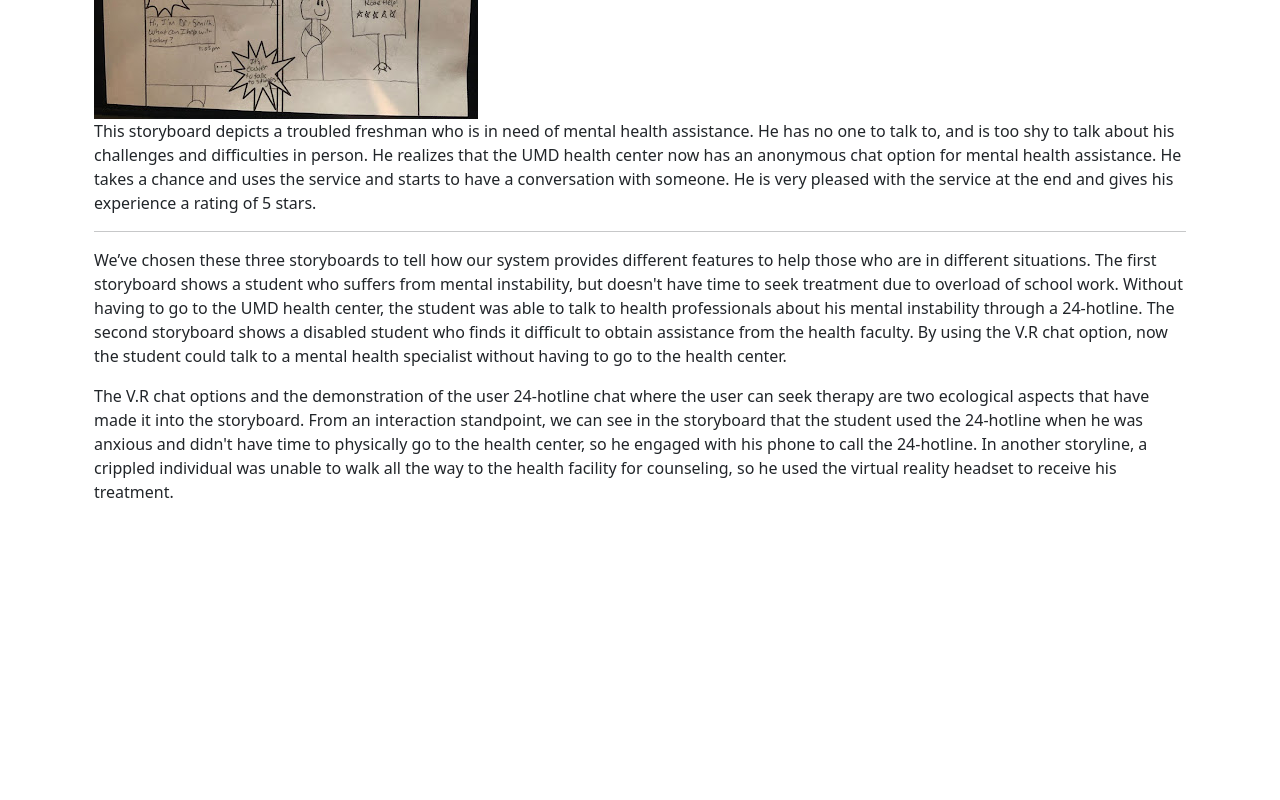
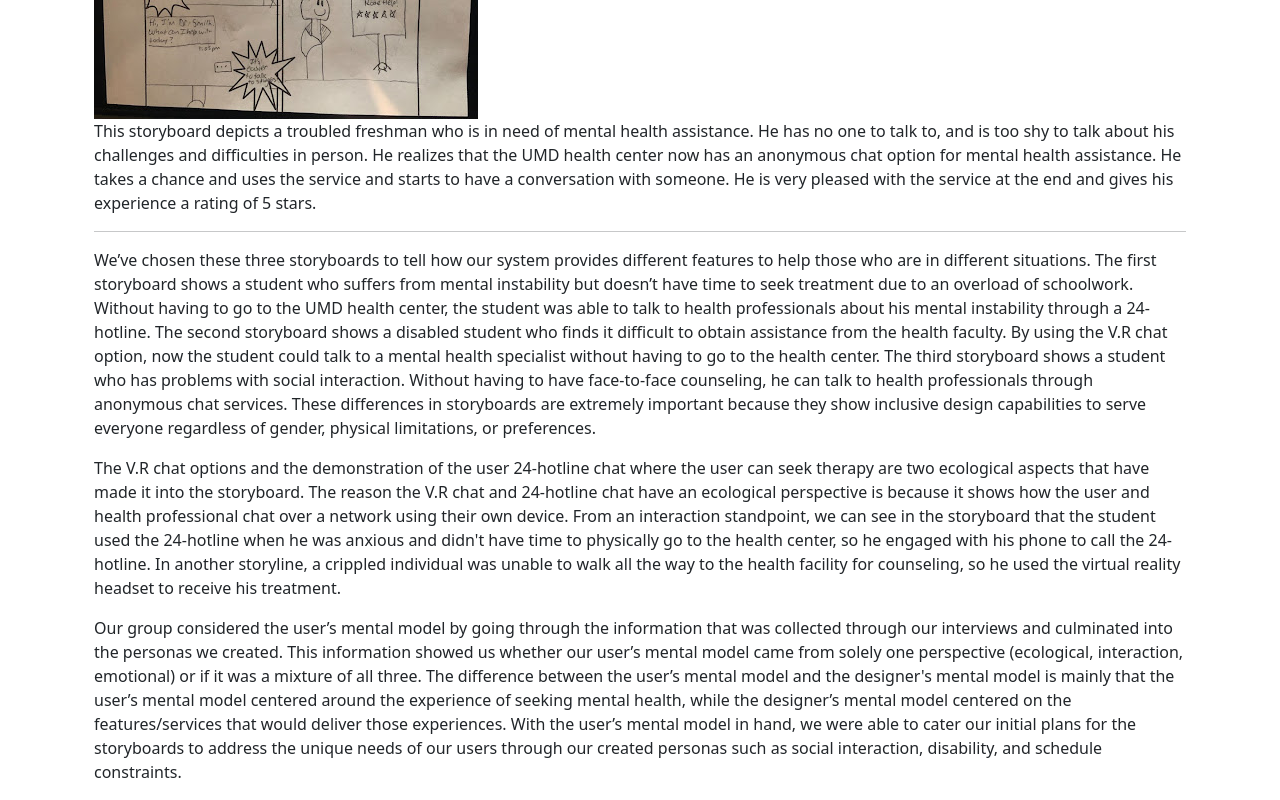
Before and after one commit to jerrycrews1/inst362_group_2, a website: page client/conceptual_design/index.html in a window 1280 px wide. Shown: the part 8465-9265 px from the top of the page. Before the commit the page ends 8985 px from the top, so only its background shows below. Drawn offline with nearby package versions, Linux system fonts and the light colour scheme.

Commit message:
finished conceptual design

```diff
--- a/client/conceptual_design/index.html
+++ b/client/conceptual_design/index.html
@@ -360,29 +360,58 @@
                         We’ve chosen these three storyboards to tell how our
                         system provides different features to help those who are
                         in different situations. The first storyboard shows a
-                        student who suffers from mental instability, but doesn't
-                        have time to seek treatment due to overload of school
-                        work. Without having to go to the UMD health center, the
-                        student was able to talk to health professionals about
-                        his mental instability through a 24-hotline. The second
-                        storyboard shows a disabled student who finds it
-                        difficult to obtain assistance from the health faculty.
-                        By using the V.R chat option, now the student could talk
-                        to a mental health specialist without having to go to
-                        the health center.
+                        student who suffers from mental instability but doesn’t
+                        have time to seek treatment due to an overload of
+                        schoolwork. Without having to go to the UMD health
+                        center, the student was able to talk to health
+                        professionals about his mental instability through a
+                        24-hotline. The second storyboard shows a disabled
+                        student who finds it difficult to obtain assistance from
+                        the health faculty. By using the V.R chat option, now
+                        the student could talk to a mental health specialist
+                        without having to go to the health center. The third
+                        storyboard shows a student who has problems with social
+                        interaction. Without having to have face-to-face
+                        counseling, he can talk to health professionals through
+                        anonymous chat services. These differences in
+                        storyboards are extremely important because they show
+                        inclusive design capabilities to serve everyone
+                        regardless of gender, physical limitations, or
+                        preferences.
                     </p>
                     <p>
                         The V.R chat options and the demonstration of the user
                         24-hotline chat where the user can seek therapy are two
                         ecological aspects that have made it into the
-                        storyboard. From an interaction standpoint, we can see
-                        in the storyboard that the student used the 24-hotline
-                        when he was anxious and didn't have time to physically
-                        go to the health center, so he engaged with his phone to
-                        call the 24-hotline. In another storyline, a crippled
-                        individual was unable to walk all the way to the health
-                        facility for counseling, so he used the virtual reality
-                        headset to receive his treatment.
+                        storyboard. The reason the V.R chat and 24-hotline chat
+                        have an ecological perspective is because it shows how
+                        the user and health professional chat over a network
+                        using their own device. From an interaction standpoint,
+                        we can see in the storyboard that the student used the
+                        24-hotline when he was anxious and didn't have time to
+                        physically go to the health center, so he engaged with
+                        his phone to call the 24-hotline. In another storyline,
+                        a crippled individual was unable to walk all the way to
+                        the health facility for counseling, so he used the
+                        virtual reality headset to receive his treatment.
+                    </p>
+                    <p>
+                        Our group considered the user’s mental model by going
+                        through the information that was collected through our
+                        interviews and culminated into the personas we created.
+                        This information showed us whether our user’s mental
+                        model came from solely one perspective (ecological,
+                        interaction, emotional) or if it was a mixture of all
+                        three. The difference between the user’s mental model
+                        and the designer's mental model is mainly that the
+                        user’s mental model centered around the experience of
+                        seeking mental health, while the designer’s mental model
+                        centered on the features/services that would deliver
+                        those experiences. With the user’s mental model in hand,
+                        we were able to cater our initial plans for the
+                        storyboards to address the unique needs of our users
+                        through our created personas such as social interaction,
+                        disability, and schedule constraints.
                     </p>
                 </div>
             </div>
```
